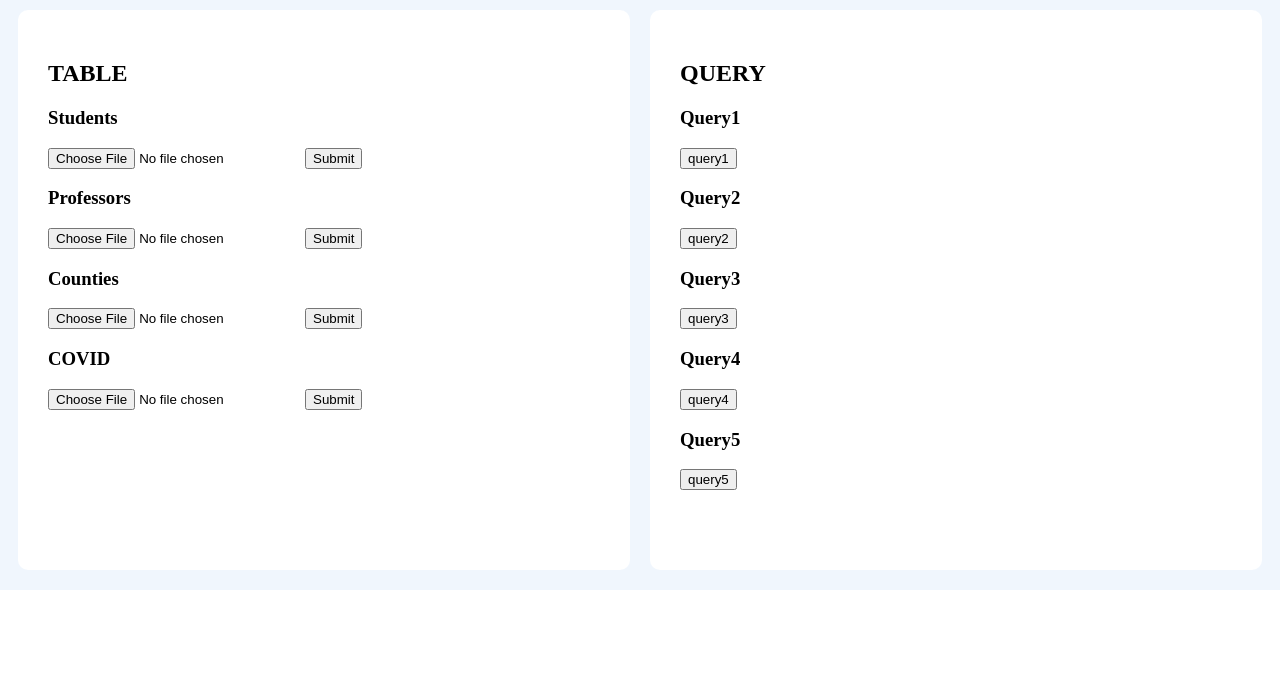
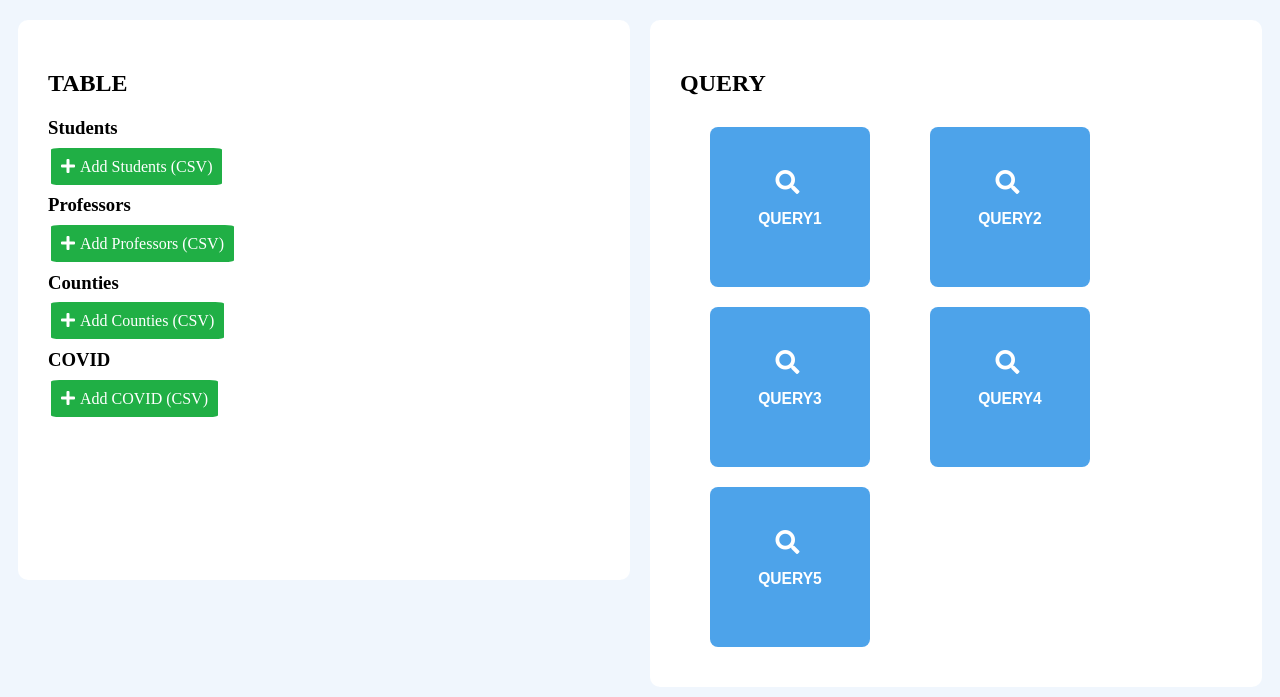
Before and after one commit to goo-gy/2021_PNU_DB, a Django app: page / in a window 1280 px wide. Shown: the part 210-907 px from the top of the page. Before the commit the page ends 800 px from the top, so only its background shows below. Run offline with Django 3.2, Linux system fonts and the light colour scheme; style sheets or scripts are compiled from the project's sources; some libraries are stand-ins or nearby versions.

Commit message:
Add design

```diff
--- a/DB-Assignment2/covid/myApp/static/css/home.css
+++ b/DB-Assignment2/covid/myApp/static/css/home.css
@@ -9,30 +9,31 @@ body {
 }
 
 .content {
+  padding-top: 10px;
 }
 
 .content div.left {
   width: 50%;
-  height: 500px;
   float: left;
   box-sizing: border-box;
-  /* background: #8977ad; */
 }
 
 .content div.right {
+  display: block;
   width: 50%;
-  height: 500px;
   float: right;
   box-sizing: border-box;
-  /* background: #ece6cc; */
 }
 
 .section {
+  display: block;
+  height: auto;
   margin: 10px;
   padding: 30px;
   border-radius: 10px;
   background-color:#ffffff;
   color: black;
+  overflow: auto;
 }
 
 .header .section {
@@ -43,12 +44,85 @@ body {
 .content .section {
   background-color:#ffffff;
   color: black;
-  height: 500px;
+  height: auto;
+  min-height: 500px;
 }
 
 h1 {
   padding: 30px;
 }
 
-.section .title {
+.section .buttons {
+  display: block;
+  height: auto;
+  text-align: center;
+  align-items: center;
 }
+
+button {
+  float: left;
+  width: 160px;
+  height: 160px;
+
+  color: #FFFFFF;
+  border: none;
+  border-radius: 5%;
+  margin: 10px 30px 10px 30px ;
+  padding: 10px;
+}
+
+button i {
+  margin-right: 5px;
+  font-size:x-large;
+}
+
+button.green {
+  background-color: #20af45;
+}
+
+button.blue {
+  background-color: #4DA3EA;
+}
+
+button.red {
+  background-color: #c74653;
+}
+
+button:hover {
+  background-color: #777777;
+}
+
+/* */
+
+label.button {
+  color: #FFFFFF;
+  border: none;
+  border-radius: 5%;
+  margin: 3px;
+  padding: 10px;
+}
+
+label.button i {
+  margin-right: 5px;
+}
+
+label.button.green {
+  background-color: #20af45;
+}
+
+label.button.blue {
+  background-color: #4DA3EA;
+}
+
+label.button.red {
+  background-color: #c74653;
+}
+
+label.button:hover {
+  background-color: #777777;
+}
+
+input.v_file {
+  display: none;
+  /* visibility: hidden; */
+}
--- a/DB-Assignment2/covid/myApp/static/css/table.css
+++ b/DB-Assignment2/covid/myApp/static/css/table.css
@@ -3,7 +3,7 @@
     background-color: #1f273980;
     width: 100%;
     height: 100%;
-    color:#A7A1AE;
+    color:#4DA3EA;
   }
 
   .table-scroll{
@@ -19,6 +19,7 @@
     position:relative;
     display: block;
     width:100%;
+    color:#FB667A;
   }
 
   .table-scroll tbody{
--- a/DB-Assignment2/covid/myApp/templates/myApp/home.html
+++ b/DB-Assignment2/covid/myApp/templates/myApp/home.html
@@ -45,37 +45,32 @@
                 <div class="title">
                     <h2>TABLE</h2>
                 </div>
-                <form action="" method="POST" enctype="multipart/form-data">
+                <form action="" class="fileForm" method="POST" enctype="multipart/form-data">
                     <div class="title">
                         <h3>Students</h3>
                     </div>
                     {% csrf_token %}
-                    <input type="file" name="Students">
-                    <input type="submit" />
-                </form>
-                <form action="" method="POST" enctype="multipart/form-data">
+                    <label class="button green" for="fileStudents"><i class="fas fa-plus"></i>Add Students (CSV)</label>
+                    <input type="file" class="v_file" id="fileStudents" name="Students">
                     <div class="title">
                         <h3>Professors</h3>
                     </div>
                     {% csrf_token %}
-                    <input type="file" name="Professors">
-                    <input type="submit" />
-                </form>
-                <form action="" method="POST" enctype="multipart/form-data">
+                    <label class="button green" for="fileProfessors"><i class="fas fa-plus"></i>Add Professors
+                        (CSV)</label>
+                    <input type="file" class="v_file" id="fileProfessors" name="Professors">
                     <div class="title">
                         <h3>Counties</h3>
                     </div>
                     {% csrf_token %}
-                    <input type="file" name="Counties">
-                    <input type="submit" />
-                </form>
-                <form action="" method="POST" enctype="multipart/form-data">
+                    <label class="button green" for="fileCounties"><i class="fas fa-plus"></i>Add Counties (CSV)</label>
+                    <input type="file" class="v_file" id="fileCounties" name="Counties">
                     <div class="title">
                         <h3>COVID</h3>
                     </div>
                     {% csrf_token %}
-                    <input type="file" name="COVID">
-                    <input type="submit" />
+                    <label class="button green" for="fileCOVID"><i class="fas fa-plus"></i>Add COVID (CSV)</label>
+                    <input type="file" class="v_file" id="fileCOVID" name="COVID">
                 </form>
             </div>
         </div>
@@ -84,38 +79,27 @@
                 <div class="title">
                     <h2>QUERY</h2>
                 </div>
-                <form action="" method="GET" enctype="multipart/form-data">
-                    {% csrf_token %}
-                    <div class="title">
-                        <h3>Query1</h3>
-                        <input name="queryNum" type="submit" value="query1"></input>
+                <div class="buttons">
+                    <!-- <h3>Query1</h3> -->
+                    <button class="blue" name="queryNum" onclick="getQuery('query1')"><i
+                            class="fas fa-search"></i><h3>QUERY1</h3></button>
+                    <!-- <h3>Query2</h3> -->
+                    <button class="blue" name="queryNum" onclick="getQuery('query2')"><i
+                            class="fas fa-search"></i><h3>QUERY2</h3></button>
+                    <!-- <h3>Query3</h3> -->
+                    <button class="blue" name="queryNum" onclick="getQuery('query3')"><i
+                            class="fas fa-search"></i><h3>QUERY3</h3></button>
+                    <!-- <h3>Query4</h3> -->
+                    <button class="blue" name="queryNum" onclick="getQuery('query4')"><i
+                            class="fas fa-search"></i><h3>QUERY4</h3></button>
+                    <!-- <h3>Query5</h3> -->
+                    <button class="blue" name="queryNum" onclick="getQuery('query5')"><i
+                            class="fas fa-search"></i><h3>QUERY5</h3></button>
                 </div>
-                    <div class="title">
-                        <h3>Query2</h3>
-                        <input name="queryNum" type="submit" value="query2"></input>
             </div>
-                    <div class="title">
-                        <h3>Query3</h3>
-                        <input name="queryNum" type="submit" value="query3"></input>
         </div>
-                    <div class="title">
-                        <h3>Query4</h3>
-                        <input name="queryNum" type="submit" value="query4"></input>
+        {% if data %}
     </div>
-                    <div class="title">
-                        <h3>Query5</h3>
-                        <input name="queryNum" type="submit" value="query5"></input>
-                    </div>
-                    <!-- {% for row in data %}
-                        <tr>
-                            <div>
-                                {% for data in row %}
-                                <td>data</td>
-                                {% endfor %}
-                            </div>
-                        </tr>
-                        {% endfor %} -->
-                    {% if data %}
     <div id="modal-container">
         <table class="table-scroll small-first-col container">
             <thead>
@@ -134,10 +118,8 @@
             </tbody>
         </table>
         {% endif %}
-                </form>
     </div>
-        </div>
-    </div>
+    <!-- TODO : local jquery 사용하기 -->
     <script src="http://code.jquery.com/jquery-3.5.1.min.js"></script>
     <script>
         window.onload = function () {
@@ -150,6 +132,26 @@
             $(this).addClass('out');
             $('body').removeClass('modal-active');
         });
+
+        $(".fileForm").change(function (e) {
+            const form = $(".fileForm");
+            form.submit();
+        });
+
+
+        function getQuery(queryNum) {
+            const form = document.createElement('form');
+            form.setAttribute('method', 'get');
+            form.setAttribute('action', '')
+            field = document.createElement('input');
+            field.setAttribute('type', 'hidden');
+            field.setAttribute('name', 'queryNum');
+            field.setAttribute('value', queryNum);
+            form.append(field);
+
+            document.body.append(form);
+            form.submit();
+        }
     </script>
 </body>
 
```
Lines whose indentation alone changed are shown as unchanged.
